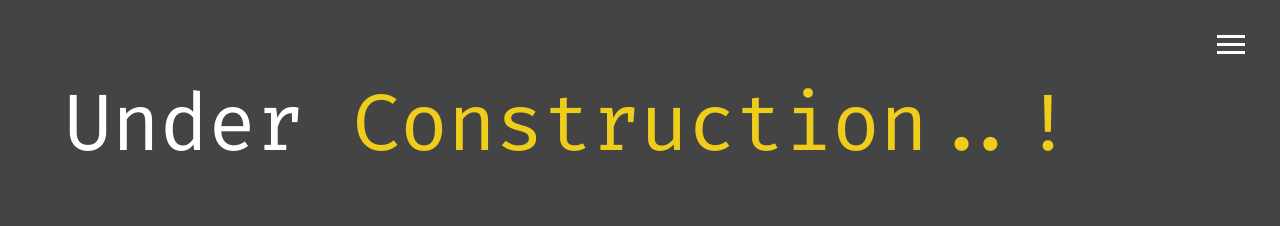
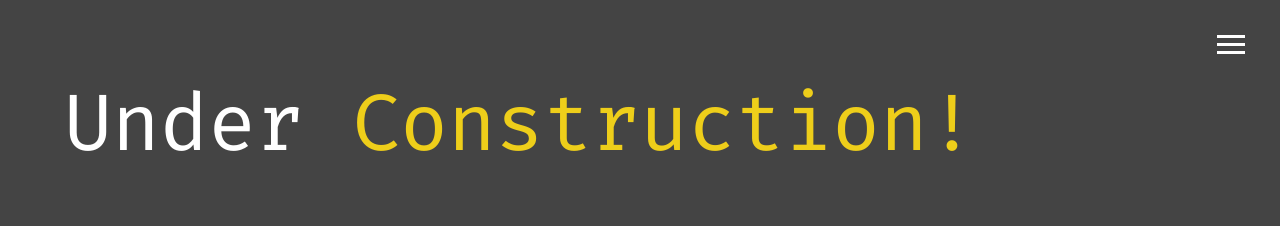
Before and after one commit to kryptiksage/website, a website: page posts.html in a window 1280 px wide. Shown: the top 226 px of the page. Drawn offline with Linux system fonts and the light colour scheme.

Commit message:
css : fixed under construction title

```diff
--- a/posts.html
+++ b/posts.html
@@ -37,7 +37,7 @@
 
 	<main id="posts">
 		<h1 class="lg-heading">
-			Under<span class="text-second"> Construction..!</span>
+			Under<span class="text-second"> Construction!</span>
 		</h1>
 	</main>
 
```
